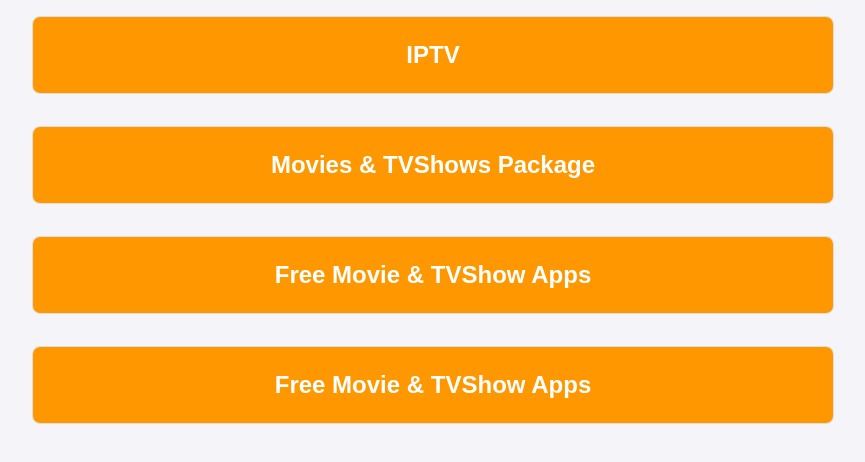
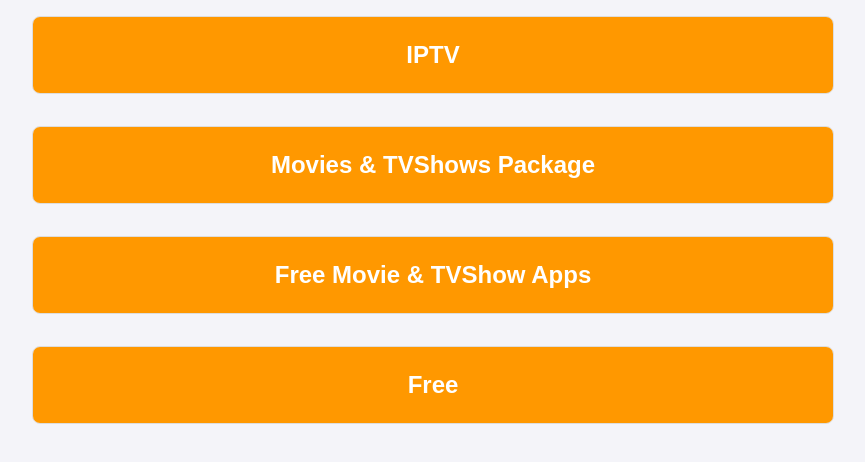
Before and after one commit to NIWebDesigns/Apps.Tailliuir.me, a plain HTML site: page index.html in a window 1280 px wide. Shown: the whole page, without its empty margins (207-1072 px from the left). Drawn offline with Linux system fonts and the light colour scheme.

Commit message:
Update index.html

```diff
--- a/index.html
+++ b/index.html
@@ -80,7 +80,7 @@ s0.parentNode.insertBefore(s1,s0);
   <!-- Section 4 -->
   <div style="margin: 1em; border: 1px solid #ddd; border-radius: 8px; overflow: hidden; background-color: #ffffff; width: 90%; max-width: 800px;">
     <div onclick="toggleSection('section3')" style="background-color: #ff9800; padding: 1em; cursor: pointer; font-size: 1.5em; text-align: center; font-weight: bold; color: white;">
-      Free Movie & TVShow Apps
+      Free
     </div>
     <div id="section4" style="display: none; padding: 1em; text-align: center;">
       <div style="display: grid; grid-template-columns: repeat(auto-fill, minmax(150px, 1fr)); gap: 1em; justify-content: center;">
```
